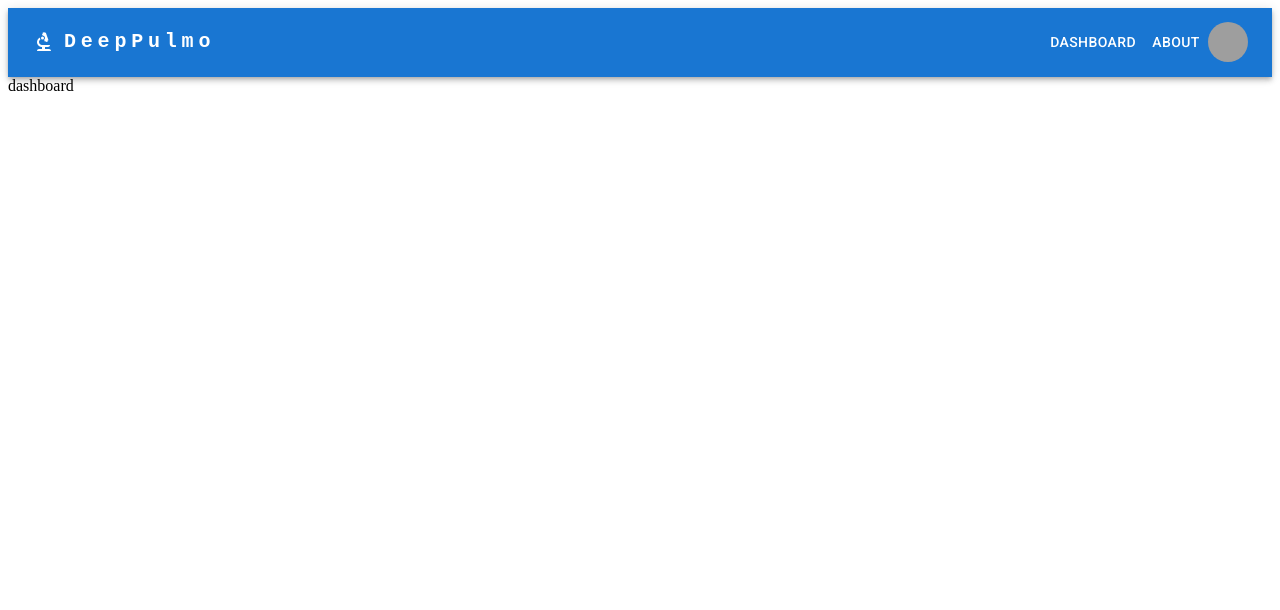
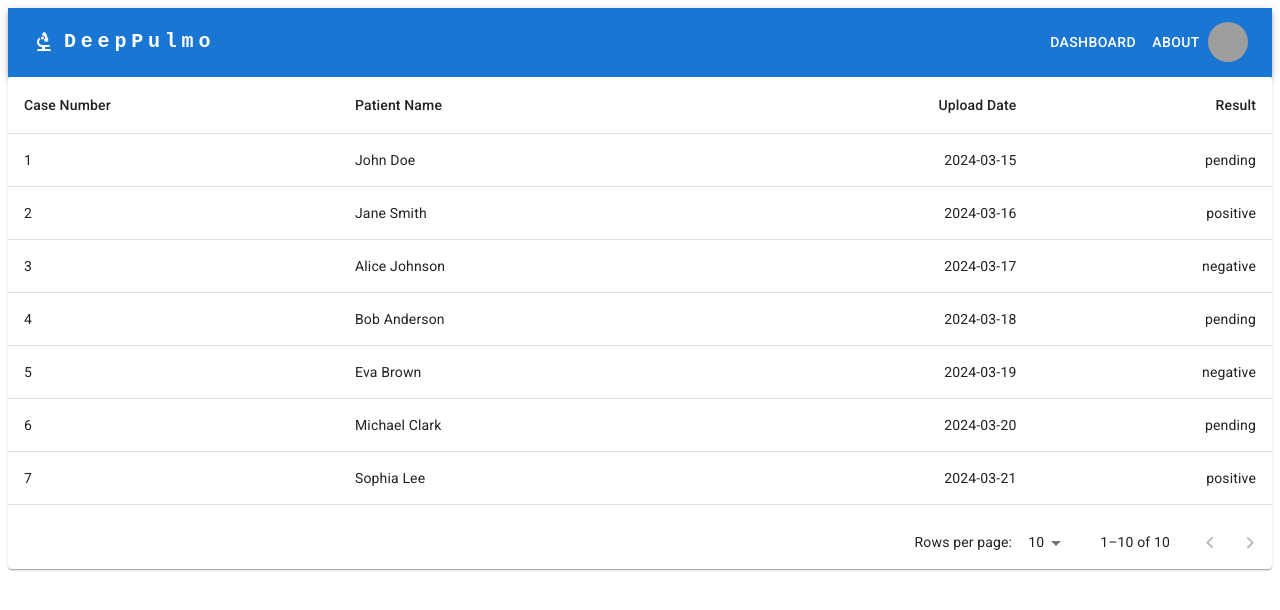
Before and after one commit to hajarkattaa/MDP_31_2024, a React (Vite) app: page /dashboard in a window 1280 px wide. Shown: the top 610 px of the page. Built offline with nearby package versions, Linux system fonts and the light colour scheme; grey boxes are pictures that could not be loaded.

Commit message:
added dashboard table

```diff
--- a/src/pages/dashboard.jsx
+++ b/src/pages/dashboard.jsx
@@ -1,5 +1,96 @@
-function Dashboard() {
-  return <div>dashboard</div>;
+import * as React from 'react';
+import Paper from '@mui/material/Paper';
+import Table from '@mui/material/Table';
+import TableBody from '@mui/material/TableBody';
+import TableCell from '@mui/material/TableCell';
+import TableContainer from '@mui/material/TableContainer';
+import TableHead from '@mui/material/TableHead';
+import TablePagination from '@mui/material/TablePagination';
+import TableRow from '@mui/material/TableRow';
+import { Chip } from '@mui/material';
+
+const columns = [
+  { id: 'caseNumber', label: 'Case Number' },
+  { id: 'patientName', label: 'Patient Name' },
+  {
+    id: 'uploadDate',
+    label: 'Upload Date',
+    align: 'right',
+  },
+  {
+    id: 'result',
+    label: 'Result',
+    align: 'right',
+    render: (value) => <Chip label={value} variant="outlined" color={value === 'positive' ? 'error' : 'success'} />,
+  },
+];
+
+const rows = [
+  { key: 1, caseNumber: 1, patientName: 'John Doe', uploadDate: '2024-03-15', result: 'pending' },
+  { key: 2, caseNumber: 2, patientName: 'Jane Smith', uploadDate: '2024-03-16', result: 'positive' },
+  { key: 3, caseNumber: 3, patientName: 'Alice Johnson', uploadDate: '2024-03-17', result: 'negative' },
+  { key: 4, caseNumber: 4, patientName: 'Bob Anderson', uploadDate: '2024-03-18', result: 'pending' },
+  { key: 5, caseNumber: 5, patientName: 'Eva Brown', uploadDate: '2024-03-19', result: 'negative' },
+  { key: 6, caseNumber: 6, patientName: 'Michael Clark', uploadDate: '2024-03-20', result: 'pending' },
+  { key: 7, caseNumber: 7, patientName: 'Sophia Lee', uploadDate: '2024-03-21', result: 'positive' },
+  { key: 8, caseNumber: 8, patientName: 'William Martinez', uploadDate: '2024-03-22', result: 'negative' },
+  { key: 9, caseNumber: 9, patientName: 'Olivia Wilson', uploadDate: '2024-03-23', result: 'pending' },
+  { key: 10, caseNumber: 10, patientName: 'James Taylor', uploadDate: '2024-03-24', result: 'positive' },
+];
+
+export default function Dashboard() {
+  const [page, setPage] = React.useState(0);
+  const [rowsPerPage, setRowsPerPage] = React.useState(10);
+
+  const handleChangePage = (event, newPage) => {
+    setPage(newPage);
+  };
+
+  const handleChangeRowsPerPage = (event) => {
+    setRowsPerPage(+event.target.value);
+    setPage(0);
+  };
+
+  return (
+    <Paper sx={{ width: '100%', overflow: 'hidden' }}>
+      <TableContainer sx={{ maxHeight: 440 }}>
+        <Table stickyHeader aria-label="sticky table">
+          <TableHead>
+            <TableRow>
+              {columns.map((column) => (
+                <TableCell key={column.id} align={column.align} style={{ minWidth: column.minWidth }}>
+                  {column.label}
+                </TableCell>
+              ))}
+            </TableRow>
+          </TableHead>
+          <TableBody>
+            {rows.slice(page * rowsPerPage, page * rowsPerPage + rowsPerPage).map((row) => {
+              return (
+                <TableRow hover role="checkbox" tabIndex={-1} key={row.code}>
+                  {columns.map((column) => {
+                    const value = row[column.id];
+                    return (
+                      <TableCell key={column.id} align={column.align}>
+                        {column.format && typeof value === 'number' ? column.format(value) : value}
+                      </TableCell>
+                    );
+                  })}
+                </TableRow>
+              );
+            })}
+          </TableBody>
+        </Table>
+      </TableContainer>
+      <TablePagination
+        rowsPerPageOptions={[10, 25, 100]}
+        component="div"
+        count={rows.length}
+        rowsPerPage={rowsPerPage}
+        page={page}
+        onPageChange={handleChangePage}
+        onRowsPerPageChange={handleChangeRowsPerPage}
+      />
+    </Paper>
+  );
 }
-
-export default Dashboard;
```
